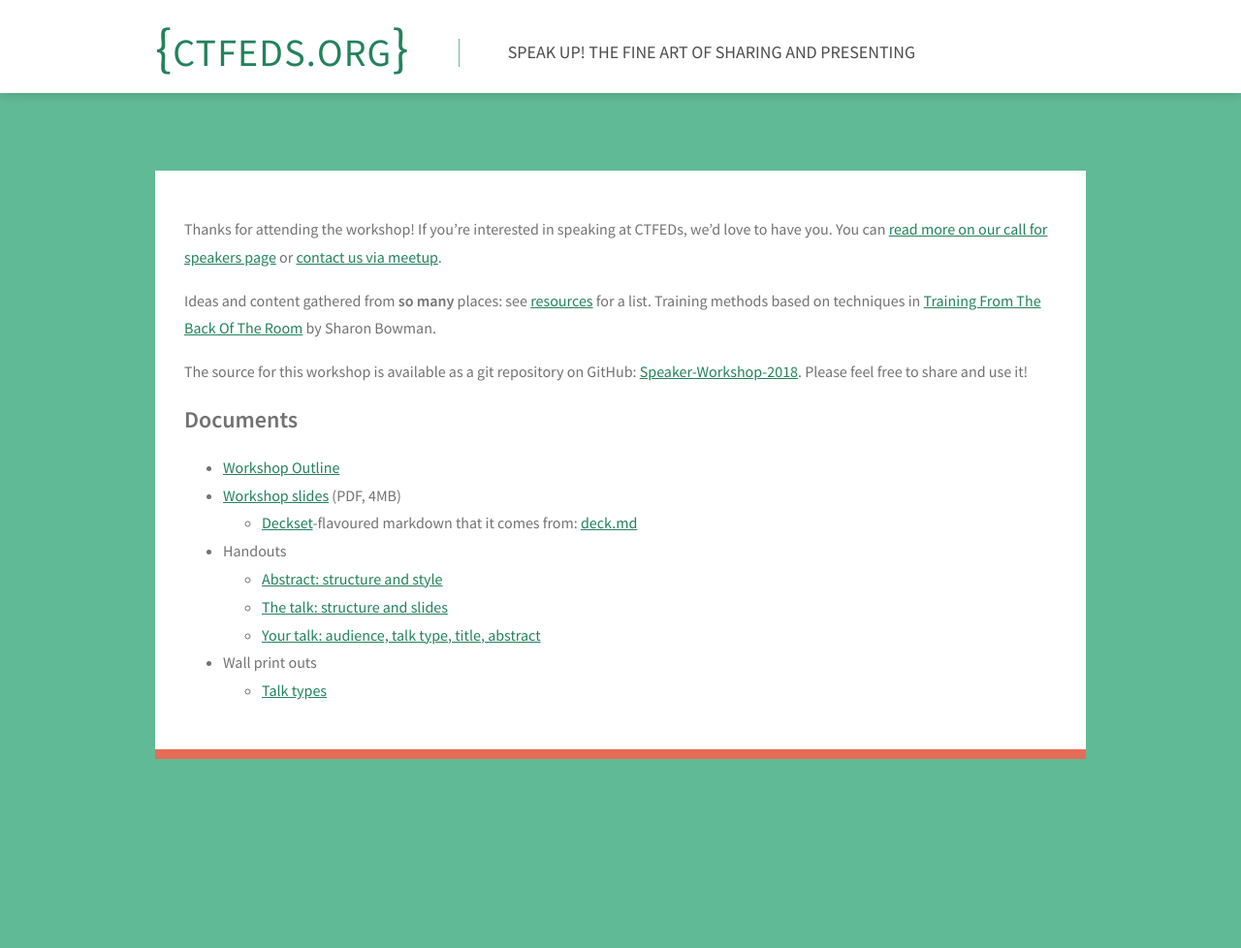
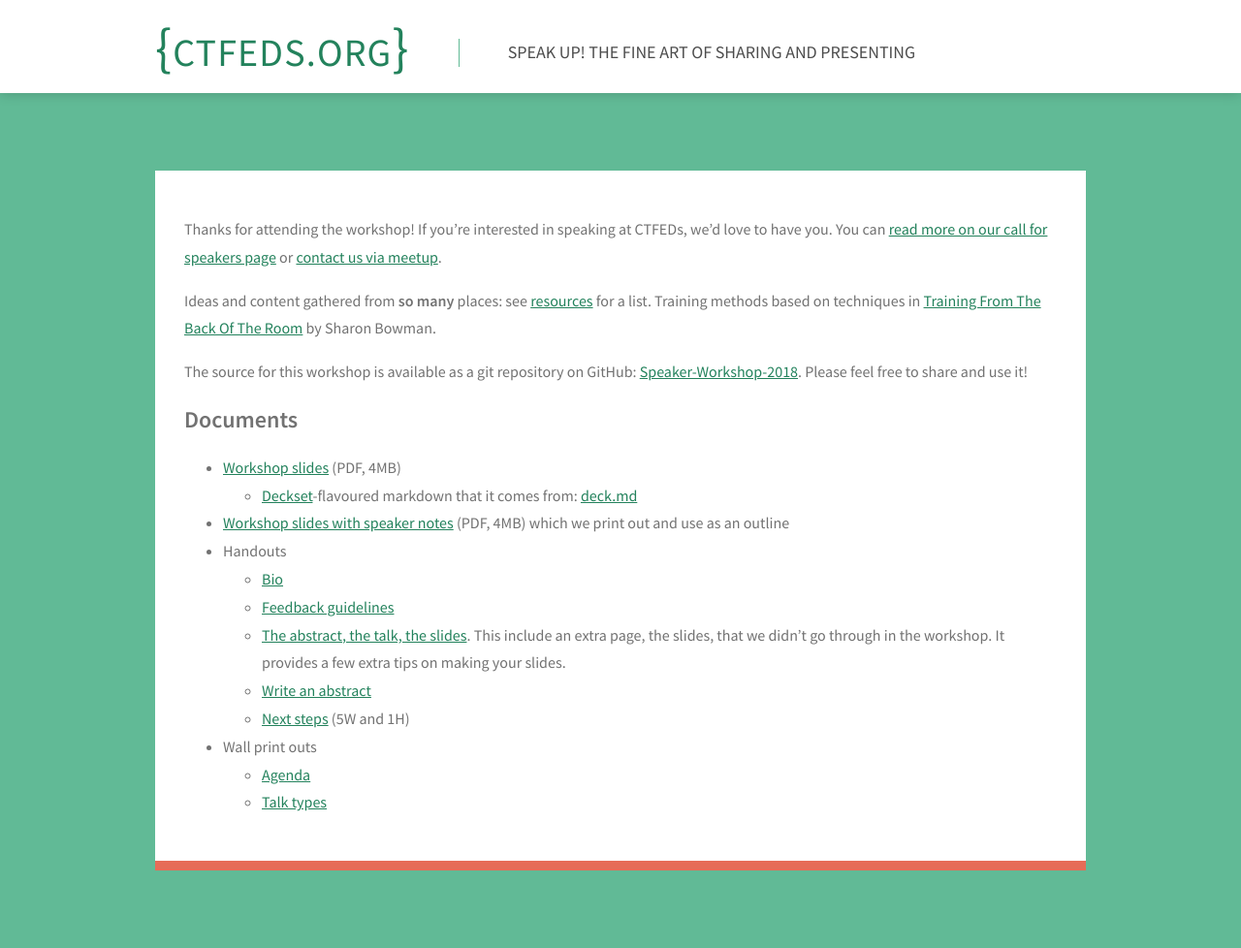
Before and after one commit to CTFEDs/Speaker-Workshop-2018, a Jekyll site: the page built from index.md, in a window 1280 px wide. Shown: the whole page at 97% size. Built offline with Jekyll 4.4.1, drawn with Linux system fonts in a browser that asks for light colours; before the commit the page ends 900 px from its top, so only the background shows below that.

Commit message:
Update documents section

```diff
--- a/index.md
+++ b/index.md
@@ -11,12 +11,15 @@ The source for this workshop is available as a git repository on GitHub: [Speake
 
 ## Documents
 
-* [Workshop Outline](workshop-outline/)
 * [Workshop slides](deck.pdf) (PDF, 4MB)
     * [Deckset](http://decksetapp.com/)-flavoured markdown that it comes from: [deck.md](deck.md)
+* [Workshop slides with speaker notes](deck-with-notes.pdf) (PDF, 4MB) which we print out and use as an outline
 * Handouts
-    * [Abstract: structure and style](print/abstract-handout.pdf)
-    * [The talk: structure and slides](print/preparing-a-talk-handout.pdf)
-    * [Your talk: audience, talk type, title, abstract](print/write-an-abstract-handout.pdf)
+    * [Bio](print/bio.pdf)
+    * [Feedback guidelines](print/feedback.pdf)
+    * [The abstract, the talk, the slides](print/the abstract, the talk, the slides.pdf). This include an extra page, the slides, that we didn't go through in the workshop. It provides a few extra tips on making your slides.
+    * [Write an abstract](print/write-an-abstract-handout.pdf)
+    * [Next steps](print/next-steps.pdf) (5W and 1H)
 * Wall print outs
+    * [Agenda](print/agenda.pdf)
     * [Talk types](print/talk-types.pdf)
```
Also changed, not shown: 1 other file.
